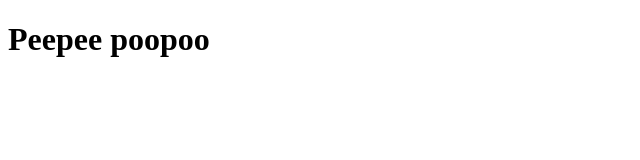
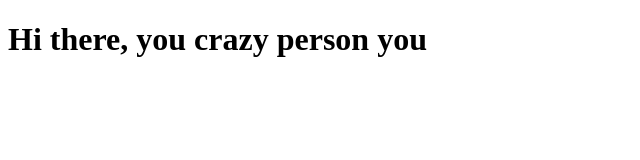
Before and after one commit to bChadeb/Deployment-Lab, a website: page public/index.html in a window 1280 px wide. Shown: the whole page, without its empty margins (0-640 px from the left). Drawn offline with Linux system fonts and the light colour scheme.

Commit message:
updated html

```diff
--- a/public/index.html
+++ b/public/index.html
@@ -8,7 +8,7 @@
 </head>
 <body>
     <header>
-        <h1>Peepee poopoo</h1>
+        <h1>Hi there, you crazy person you</h1>
     </header>
 </body>
 </html>
```
